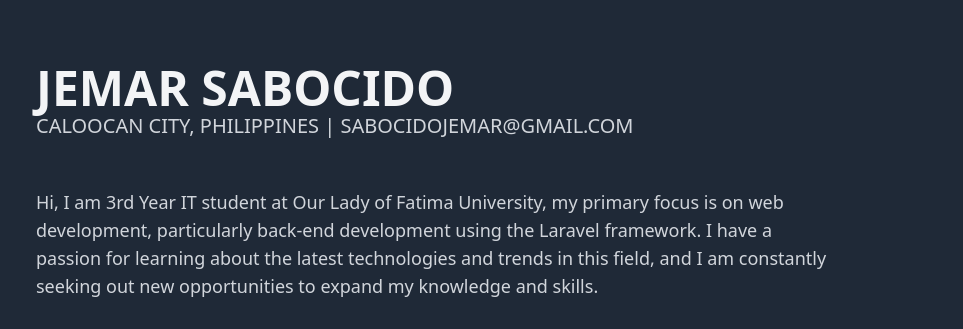
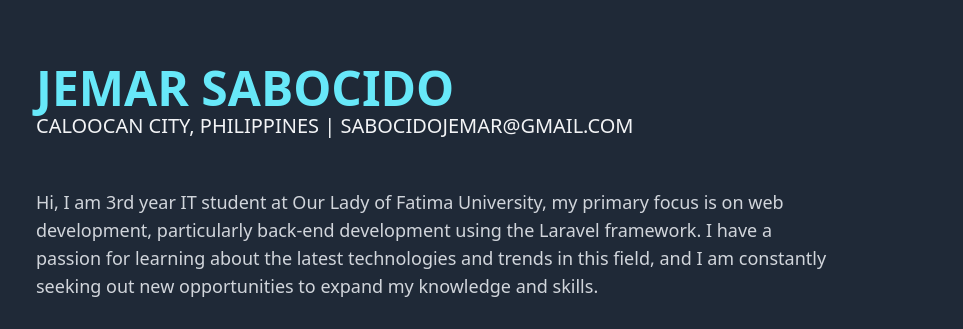
Before and after one commit to mangramej/mangramej.github.io, a plain HTML site: page index.html in a window 1280 px wide. Shown: the top 329 px of the page, without its empty margins (156-1119 px from the left). Drawn offline with nearby package versions, Linux system fonts and the light colour scheme.

Commit message:
Change name color

```diff
--- a/index.html
+++ b/index.html
@@ -17,8 +17,8 @@
     <div class="mx-auto w-full p-8 sm:w-3/4 mt-8">
 
         <section>
-            <h1 class="text-3xl sm:text-5xl font-bold uppercase text-gray-100">Jemar Sabocido</h1>
-            <span class="text-gray-300 text-sm sm:text-xl uppercase">
+            <h1 class="text-3xl sm:text-5xl font-bold uppercase text-cyan-300">Jemar Sabocido</h1>
+            <span class="text-gray-100 text-sm sm:text-xl uppercase">
                 Caloocan City, Philippines
                 |
                 sabocidojemar@gmail.com
@@ -26,7 +26,7 @@
 
 
             <p class="mt-12 text-normal sm:text-lg text-gray-300 sm:w-[800px]">
-                Hi, I am 3rd Year IT student at Our Lady of Fatima University, my primary focus is on web
+                Hi, I am 3rd year IT student at Our Lady of Fatima University, my primary focus is on web
                 development, particularly back-end development using the Laravel framework. I have a passion for
                 learning about the latest technologies and trends in this field, and I am constantly seeking out
                 new opportunities to expand my knowledge and skills.
```
